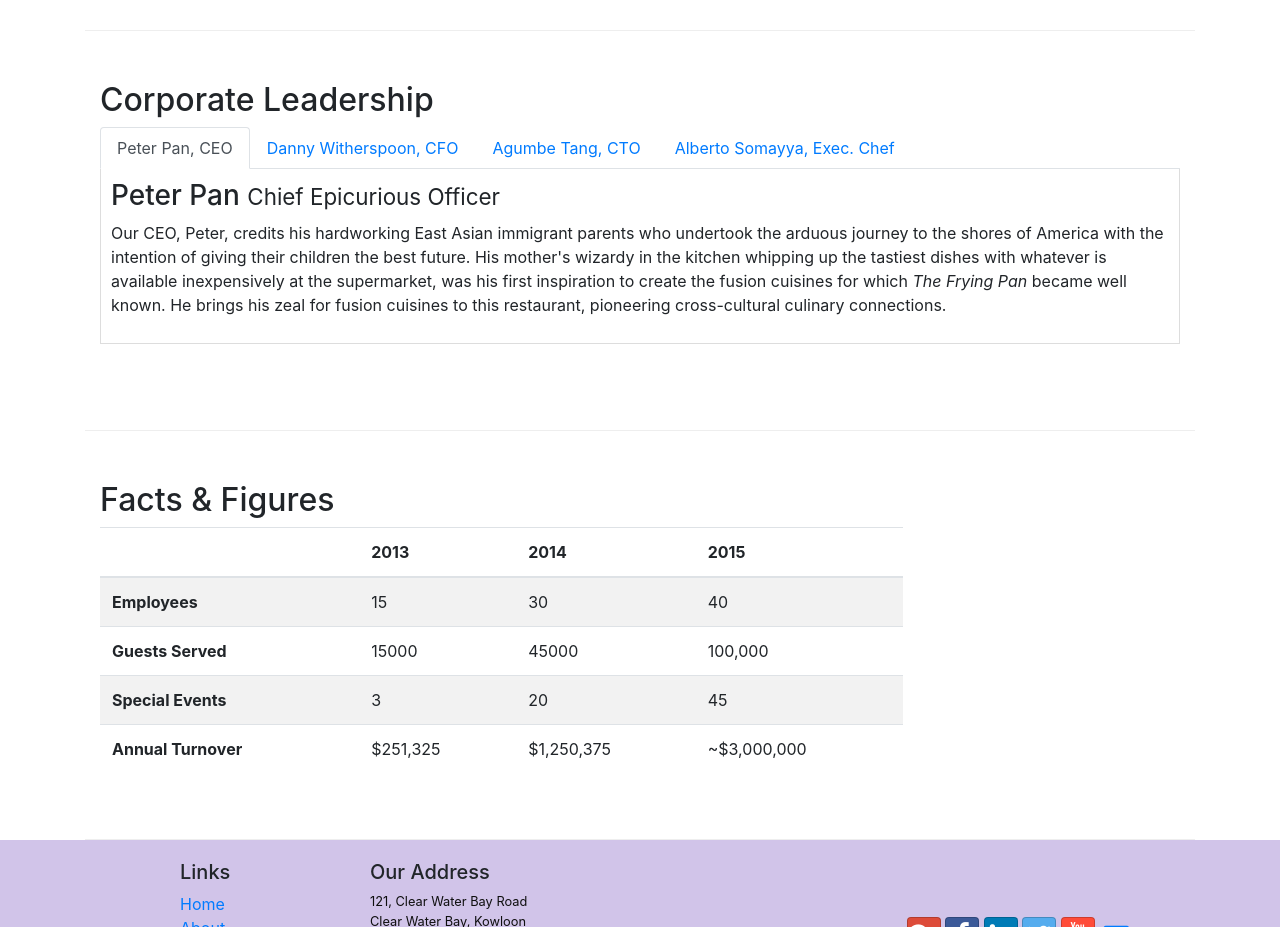
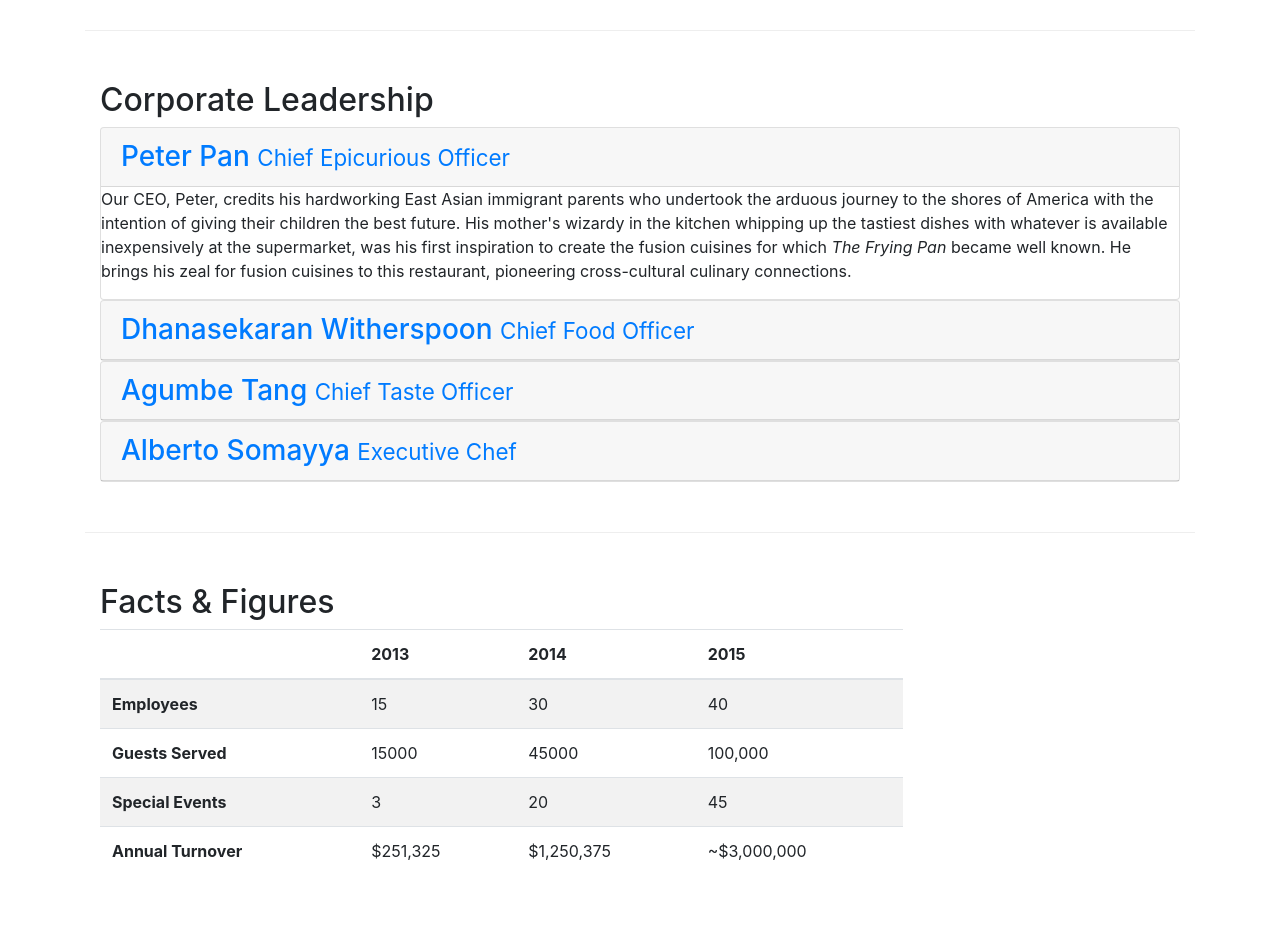
Before and after one commit to modiben/conFusion, a website: page aboutus.html in a window 1280 px wide. Shown: the part 880-1807 px from the top of the page. Drawn offline with nearby package versions, Linux system fonts and the light colour scheme.

Commit message:
Accordion

```diff
--- a/aboutus.html
+++ b/aboutus.html
@@ -99,40 +99,62 @@
         <div class="row row-content">
             <div class="col-12 col-sm-12">
                 <h2>Corporate Leadership</h2>
-                    <ul class="nav nav-tabs">
-                        <li class="nav-item">
-                        <a class="nav-link active" href="#peter"
-                            role="tab" data-toggle="tab">Peter Pan, CEO</a>
-                        </li>
-                        <li class="nav-item">
-                        <a class="nav-link" href="#danny" role="tab"
-                            data-toggle="tab">Danny Witherspoon, CFO</a>
-                        </li>
-                        <li class="nav-item">
-                        <a class="nav-link" href="#agumbe"role="tab"
-                            data-toggle="tab">Agumbe Tang, CTO</a>
-                        </li>
-                        <li class="nav-item">
-                        <a class="nav-link" href="#alberto" role="tab"
-                            data-toggle="tab">Alberto Somayya, Exec. Chef</a>
-                        </li>
-                    </ul>
-                <div class="tab-content">
-                    <div role="tabpanel" class="tab-pane fade show active" id="peter">
-                        <h3>Peter Pan <small>Chief Epicurious Officer</small></h3>
-                        <p class="hidden-xs-down">Our CEO, Peter, credits his hardworking East Asian immigrant parents who undertook the arduous journey to the shores of America with the intention of giving their children the best future. His mother's wizardy in the kitchen whipping up the tastiest dishes with whatever is available inexpensively at the supermarket, was his first inspiration to create the fusion cuisines for which <em>The Frying Pan</em> became well known. He brings his zeal for fusion cuisines to this restaurant, pioneering cross-cultural culinary connections.</p>
+                <div id="accordion" role="tablist">
+                    <div class="card">
+                        <div class="card-header" role="tab" id="peterhead">
+                            <h3 class="mb-0">
+                                <a data-toggle="collapse" data-parent="#accordion" href="#peter">
+                                        Peter Pan <small>Chief Epicurious Officer</small>
+                                </a>
+                            </h3>
+                        </div>
+                        <div role="tabpanel" class="collapse show" id="peter">
+                            <div class="card-block">
+                                <p class="hidden-xs-down">Our CEO, Peter, credits his hardworking East Asian immigrant parents who undertook the arduous journey to the shores of America with the intention of giving their children the best future. His mother's wizardy in the kitchen whipping up the tastiest dishes with whatever is available inexpensively at the supermarket, was his first inspiration to create the fusion cuisines for which <em>The Frying Pan</em> became well known. He brings his zeal for fusion cuisines to this restaurant, pioneering cross-cultural culinary connections.</p>
+                            </div>
+                        </div>
                     </div>
-                    <div role="tabpanel" class="tab-pane fade" id="danny">
-                        <h3>Dhanasekaran Witherspoon <small>Chief Food Officer</small></h3>
-                        <p class="hidden-xs-down">Our CFO, Danny, as he is affectionately referred to by his colleagues, comes from a long established family tradition in farming and produce. His experiences growing up on a farm in the Australian outback gave him great appreciation for varieties of food sources. As he puts it in his own words, <em>Everything that runs, wins, and everything that stays, pays!</em></p>
+                    <div class="card">
+                        <div class="card-header" role="tab" id="dannyhead">
+                            <h3 class="mb-0">
+                                <a class="collapsed" data-toggle="collapse" data-parent="#accordion" href="#danny">
+                                    Dhanasekaran Witherspoon <small>Chief Food Officer</small>
+                                </a>
+                            </h3>
+                        </div>
+                        <div role="tabpanel" class="collapse" id="danny">
+                            <div class="card-block">
+                                <p class="hidden-xs-down">Our CFO, Danny, as he is affectionately referred to by his colleagues, comes from a long established family tradition in farming and produce. His experiences growing up on a farm in the Australian outback gave him great appreciation for varieties of food sources. As he puts it in his own words, <em>Everything that runs, wins, and everything that stays, pays!</em></p>
+                            </div>
+                        </div>
                     </div>
-                    <div role="tabpanel" class="tab-pane fade" id="agumbe">
-                        <h3>Agumbe Tang <small>Chief Taste Officer</small></h3>
-                        <p class="hidden-xs-down">Blessed with the most discerning gustatory sense, Agumbe, our CTO, personally ensures that every dish that we serve meets his exacting tastes. Our chefs dread the tongue lashing that ensues if their dish does not meet his exacting standards. He lives by his motto, <em>You click only if you survive my lick.</em></p>
+                    <div class="card">
+                        <div class="card-header" role="tab" id="agumbehead">
+                            <h3 class="mb-0">
+                                <a class="collapsed" data-toggle="collapse" data-parent="#accordion" href="#agumbe">
+                                    Agumbe Tang <small>Chief Taste Officer</small>
+                                </a>
+                            </h3>
+                        </div>
+                        <div role="tabpanel" class="collapse" id="agumbe">
+                            <div class="card-block">
+                                <p class="hidden-xs-down">Blessed with the most discerning gustatory sense, Agumbe, our CTO, personally ensures that every dish that we serve meets his exacting tastes. Our chefs dread the tongue lashing that ensues if their dish does not meet his exacting standards. He lives by his motto, <em>You click only if you survive my lick.</em></p>
+                            </div>
+                        </div>
                     </div>
-                    <div role="tabpanel" class="tab-pane fade" id="alberto">
-                        <h3>Alberto Somayya <small>Executive Chef</small></h3>
-                        <p class="hidden-xs-down">Award winning three-star Michelin chef with wide International experience having worked closely with whos-who in the culinary world, he specializes in creating mouthwatering Indo-Italian fusion experiences. He says, <em>Put together the cuisines from the two craziest cultures, and you get a winning hit! Amma Mia!</em></p>
+                    <div class="card">
+                        <div class="card-header" role="tab" id="albertohead">
+                            <h3 class="mb-0">
+                                <a class="collapsed" data-toggle="collapse" data-parent="#accordion" href="#alberto">
+                                    Alberto Somayya <small>Executive Chef</small>
+                                </a>
+                            </h3>
+                        </div>
+                        <div role="tabpanel" class="collapse" id="alberto">
+                            <div class="card-block">
+                                <p class="hidden-xs-down">Award winning three-star Michelin chef with wide International experience having worked closely with whos-who in the culinary world, he specializes in creating mouthwatering Indo-Italian fusion experiences. He says, <em>Put together the cuisines from the two craziest cultures, and you get a winning hit! Amma Mia!</em></p>
+                            </div>
+                        </div>
                     </div>
                 </div>
             </div>
```
